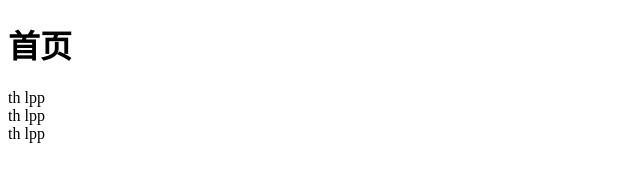
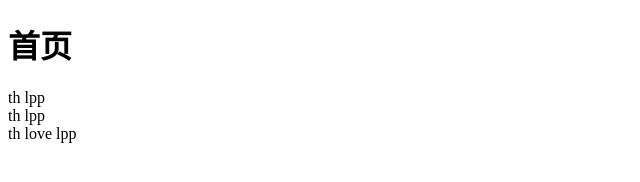
Before and after one commit to PaRadoll2022/boyue, a plain HTML site: page index.html in a window 1280 px wide. Shown: the full height of the page, 0-640 px from the left. Drawn offline with Linux system fonts and the light colour scheme.

Commit message:
Update index.html

```diff
--- a/index.html
+++ b/index.html
@@ -10,7 +10,7 @@
     <h1>首页</h1>
     <div>th lpp</div>
     <div>th lpp</div>
-    <div>th lpp</div>
+    <div>th love lpp</div>
 
     <script>
         document.getElementById
```
